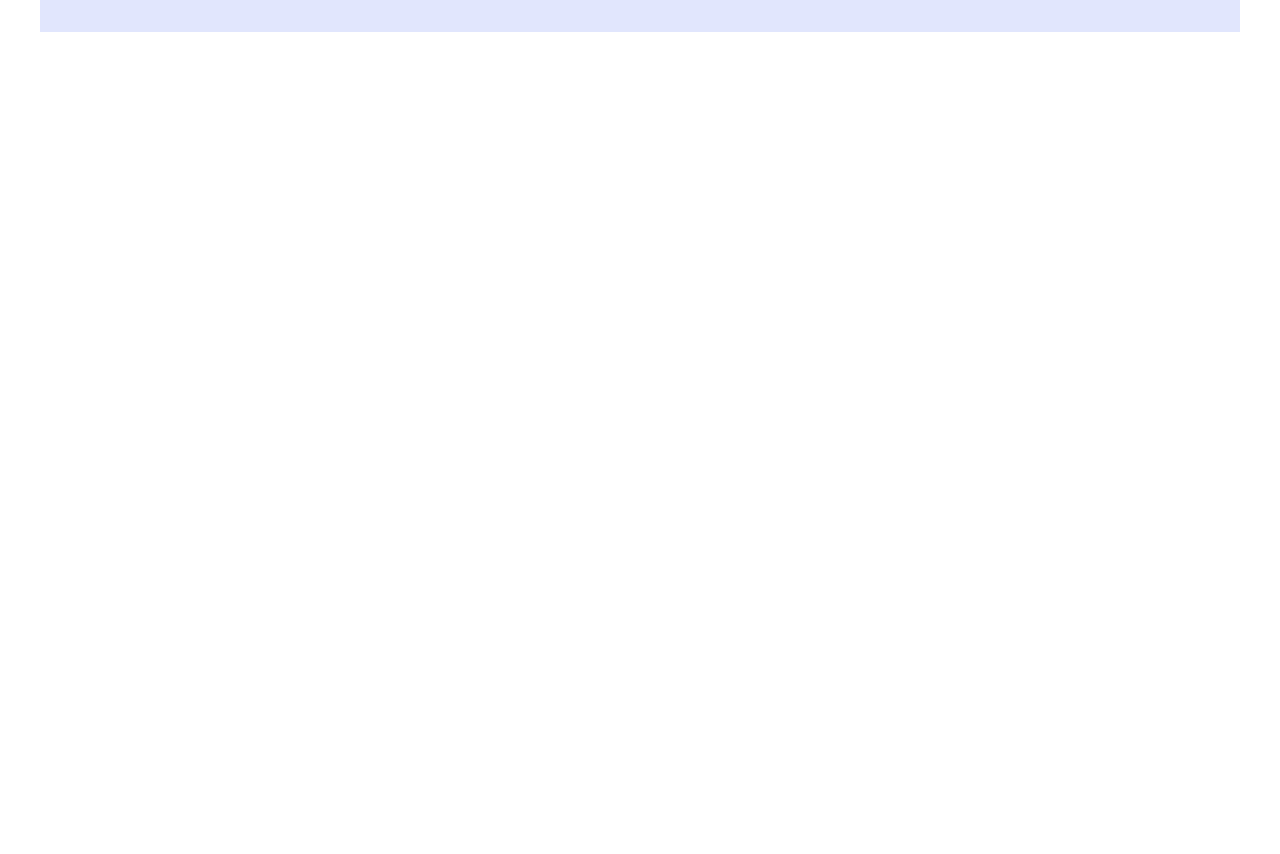
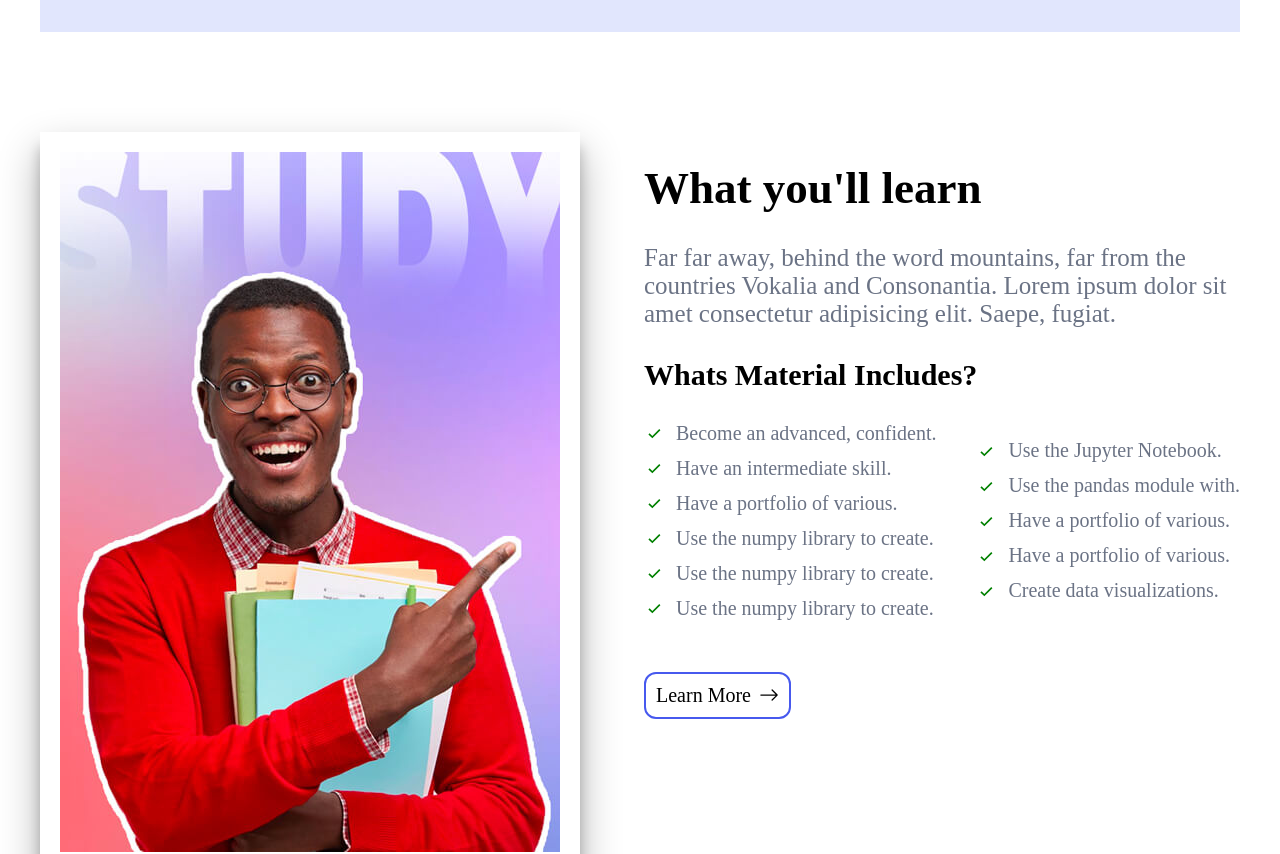
Before and after one commit to jakariamasum/Web-Hero, a React (Vite) app: page / in a window 1280 px wide. Shown: the part 700-1554 px from the top of the page. Before the commit the page ends 812 px from the top, so only its background shows below. Built offline with nearby package versions, Linux system fonts and the light colour scheme.

Commit message:
learn section add

```diff
--- a/src/App.jsx
+++ b/src/App.jsx
@@ -1,11 +1,13 @@
 import Navbar from "./components/Navbar/Navbar"
 import './App.css'
 import Hero from "./components/Hero/Hero"
+import Learn from "./components/Learn/Learn"
 function App() {
   return (
     <div>
       <Navbar/>
       <Hero/>
+      <Learn/>
     </div>
   )
 }
--- /dev/null
+++ b/src/components/Learn/Learn.jsx
@@ -0,0 +1,62 @@
+import styles from './Learn.module.css';
+import img from "../../assets/img1.jpg"
+import {BiCheck} from 'react-icons/bi';
+import Button from '../Button/Button';
+const Learn = () => {
+    return (
+        <div className={styles.container}>
+            <div>
+                <img src={img} alt="" />
+            </div>
+            <div className={styles.right}>
+                <h1 >What you'll learn</h1>
+                <p>Far far away, behind the word mountains, far from the countries Vokalia and Consonantia. Lorem ipsum dolor sit amet consectetur adipisicing elit. Saepe, fugiat.</p>
+                <h3>Whats Material Includes?</h3>
+                <div className={styles.materials}>
+                    <div>
+                        <div>
+                            <BiCheck color='green'/> <span>Become an advanced, confident.</span>
+                        </div>
+                        <div>
+                            <BiCheck color='green'/> <span>Have an intermediate skill.</span>
+                        </div>
+                        <div>
+                            <BiCheck color='green'/> <span>Have a portfolio of various.</span>
+                        </div>
+                        <div>
+                            <BiCheck color='green'/> <span>Use the numpy library to create.</span>
+                        </div>
+                        <div>
+                            <BiCheck color='green'/> <span>Use the numpy library to create.</span>
+                        </div>
+                        <div>
+                            <BiCheck color='green'/> <span>Use the numpy library to create.</span>
+                        </div>
+                    </div>
+                    <div>
+                        <div>
+                            <BiCheck color='green'/> <span>Use the Jupyter Notebook.</span>
+                        </div>
+                        <div>
+                            <BiCheck color='green'/> <span>Use the pandas module with.</span>
+                        </div>
+                        <div>
+                            <BiCheck color='green'/> <span>Have a portfolio of various.</span>
+                        </div>
+                        <div>
+                            <BiCheck color='green'/> <span>Have a portfolio of various.</span>
+                        </div>
+                        <div>
+                            <BiCheck color='green'/> <span>Create data visualizations.</span>
+                        </div>
+                    </div>
+                </div>
+                <div style={{width:'fit-content'}}>
+                    <Button text={'Learn More'}/>
+                </div>
+            </div>
+        </div>
+    );
+};
+
+export default Learn;
--- /dev/null
+++ b/src/components/Learn/Learn.module.css
@@ -0,0 +1,42 @@
+.container{
+    display: flex;
+    /* align-items: center; */
+    justify-content: space-between;
+    gap: 4rem;
+    margin: 100px 0;
+}
+.container>:first-child{
+    padding: 20px;
+    box-shadow: rgba(0, 0, 0, 0.3) 0px 19px 38px, rgba(0, 0, 0, 0.22) 0px 15px 12px;
+    height: auto;
+}
+.right{
+    text-align: left;
+}
+.right>p{
+    font-size: 25px;
+    color: #6b7385;
+}
+.right>h1{
+    font-size: 45px;
+    font-weight: bold;
+}
+.right>h3{
+    font-weight: bold;
+    font-size: 30px;
+}
+.materials{
+    display: flex;
+    gap: 2rem;
+    justify-content: space-between;
+    align-items: center;
+    margin-bottom: 40px;
+}
+.materials>div>div{
+    font-size: 20px;
+    display: flex;
+    align-items: center;
+    gap: 12px;
+    color: #6b7385;
+    margin-bottom: 12px;
+}
```
Also changed, not shown: src/assets/img1.jpg (added).
